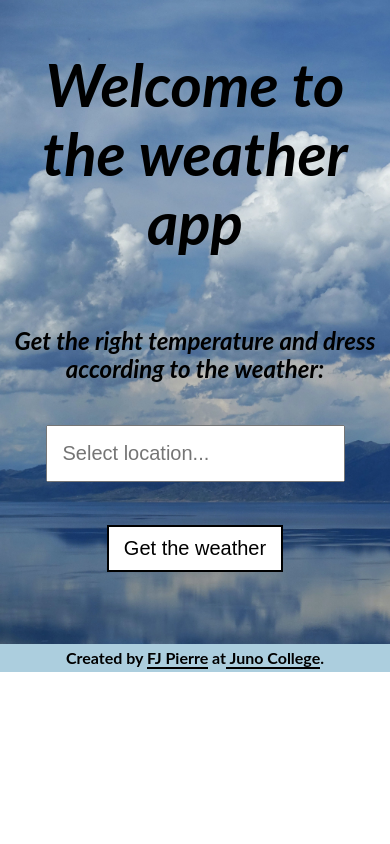
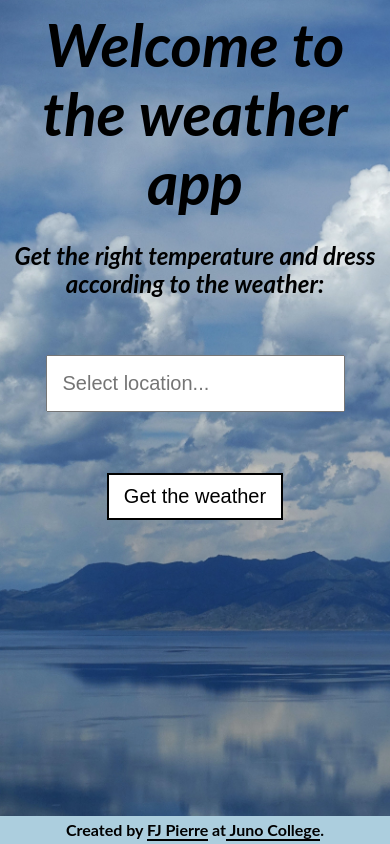
Before and after one commit to FjPierre/Faheen-Andy-Jean-Pierre-Project3, a React (Create React App) app: page / in a window 390 px wide. Built offline with nearby package versions, Linux system fonts and the light colour scheme.

Commit message:
fixed VH issues

```diff
--- a/src/App.css
+++ b/src/App.css
@@ -20,6 +20,7 @@ html { -moz-box-sizing: border-box; -webkit-box-sizing: border-box; box-sizing:
   text-align: center;
   background: url("../assets/weather-image.jpg");
   background-size: cover;
+  height: 100vh;
   position: relative;
   padding-bottom: 100px;
 }
@@ -49,10 +50,6 @@ input {
   padding: 15px;
   margin-bottom: 0;
 }
-
-/* .buttonContainer {
-  margin-top: 15px;
-} */
 
 button {
 padding: 10px 15px;
@@ -94,6 +91,7 @@ footer {
   bottom: 0;
   padding: 5px 0;
   width: 100%;
+  height: auto;
 }
 
 a {
@@ -120,6 +118,12 @@ h4 {
 
 @media (max-width: 403px) {
   h1 {
-    padding: 50px 0;
+    padding: 10px 0 5px 0;
   }
 }
+
+@media (max-width: 388px) {
+  .temperatureContainer {
+    width: 100%;
+  }
+}
--- a/src/App.js
+++ b/src/App.js
@@ -13,7 +13,10 @@ const App = () => {
   return (
     <div className="App">
       <main>
+        <header>
           <h1>Welcome to the weather app</h1>
+        </header>
+        <section>
           <h2>Get the right temperature and dress according to the weather:</h2>
 
           {/* Search bar to grab user location */}
@@ -37,18 +40,13 @@ const App = () => {
             />
             <div className="buttonContainer">
               <button>Get the weather</button>
+              {/* {shouldFetch ? <FetchedDataDisplay {...{ cityName }} /> : null} */}
+            </div>
             {shouldFetch ? <FetchedDataDisplay {...{ cityName }} /> : null}
-          </div>
           </form>
+        </section>
       </main>
       <Footer />
-      {/* <footer className="footer">
-        <h4>
-          Created at <a href="https://junocollege.com/">Juno College</a> &
-          developed by
-          <a href="https://www.developedbyfj.com/"> FJ</a>.
-        </h4>
-      </footer> */}
     </div>
   );
 };
```
Lines whose indentation alone changed are shown as unchanged.
